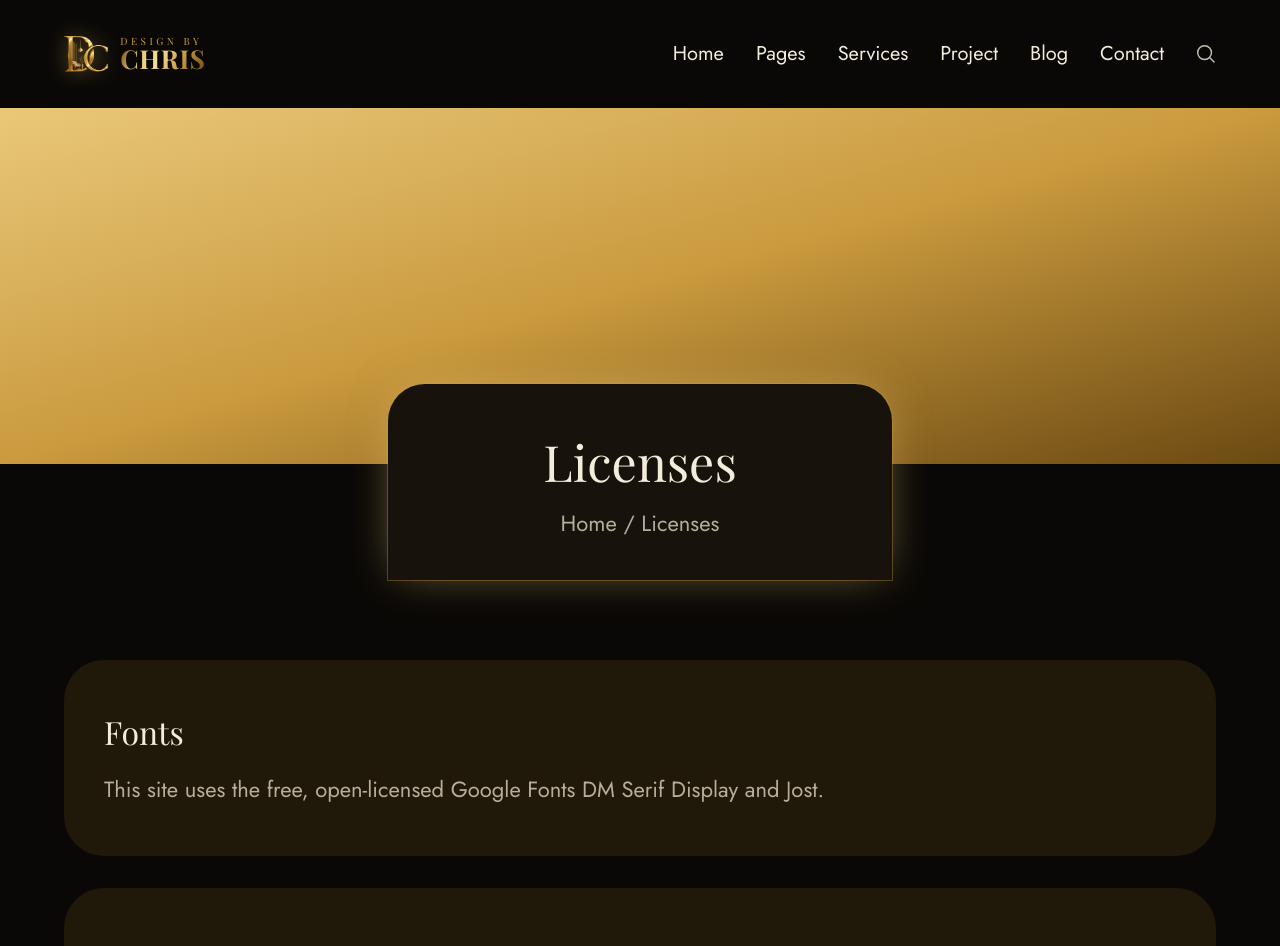
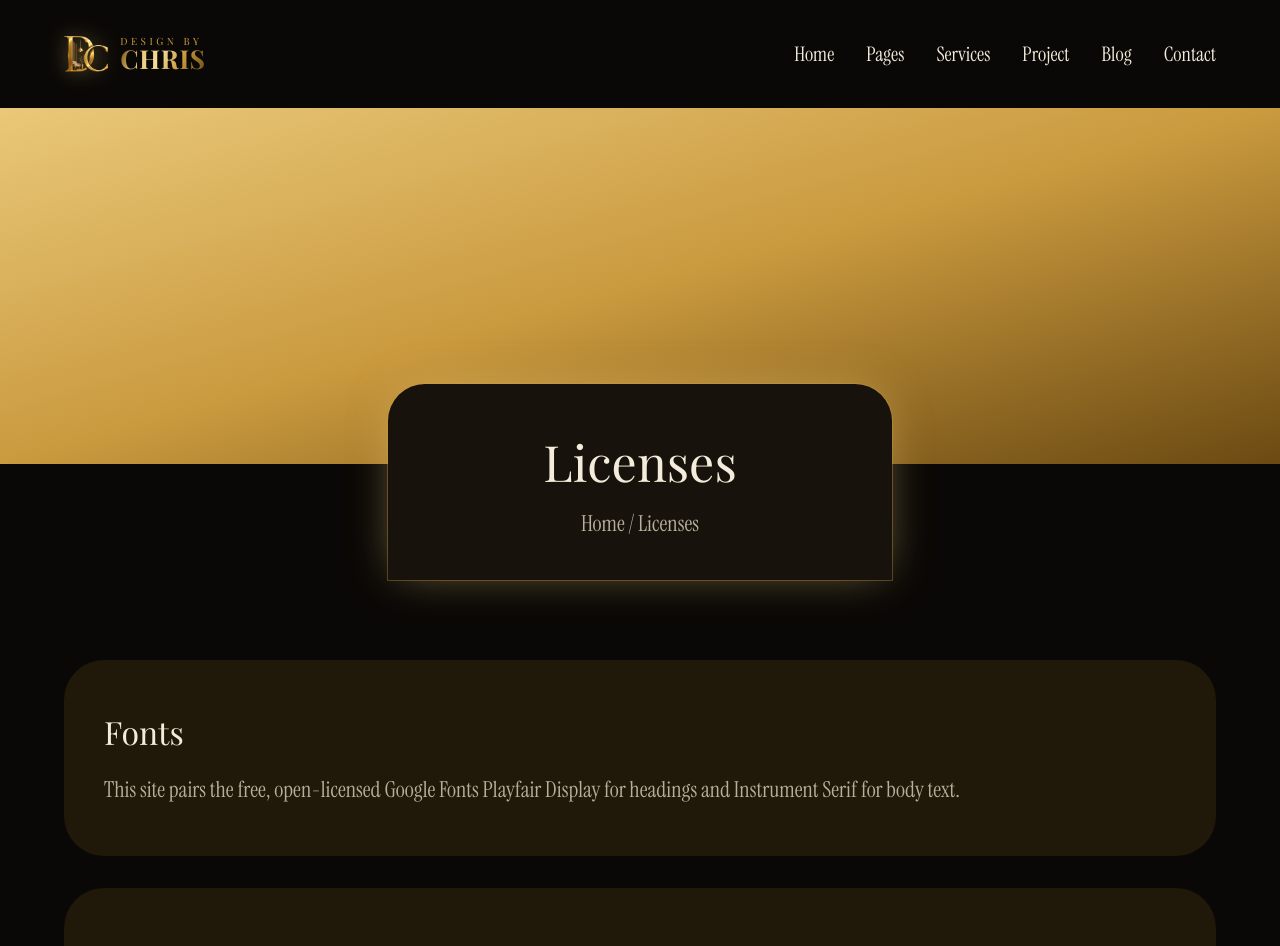
Before and after one commit to Klinton0365/design-by-christ, a Next.js app in the folder frontend/: page /license in a window 1280 px wide. Shown: the top 946 px of the page. Built offline with nearby package versions, Linux system fonts and the light colour scheme.

Commit message:
modify: font style changed

```diff
--- a/frontend/src/app/globals.css
+++ b/frontend/src/app/globals.css
@@ -57,7 +57,7 @@
 
 @theme {
   --font-heading: var(--font-playfair);
-  --font-body: var(--font-jost);
+  --font-body: var(--font-instrument-serif);
 
   --color-base: var(--raw-base);
   --color-surface: var(--raw-surface);
--- a/frontend/src/app/layout.tsx
+++ b/frontend/src/app/layout.tsx
@@ -1,5 +1,5 @@
 import type { Metadata } from "next";
-import { Playfair_Display, Jost } from "next/font/google";
+import { Playfair_Display, Instrument_Serif } from "next/font/google";
 import Script from "next/script";
 import "./globals.css";
 import Header from "@/components/Header";
@@ -13,10 +13,11 @@ const playfairDisplay = Playfair_Display({
   style: ["normal", "italic"],
 });
 
-const jost = Jost({
-  variable: "--font-jost",
+const instrumentSerif = Instrument_Serif({
+  variable: "--font-instrument-serif",
   subsets: ["latin"],
-  weight: ["400", "500", "600", "700"],
+  weight: "400",
+  style: ["normal", "italic"],
 });
 
 export const metadata: Metadata = {
@@ -30,7 +31,7 @@ export default function RootLayout({ children }: LayoutProps<"/">) {
     <html
       lang="en"
       suppressHydrationWarning
-      className={`${playfairDisplay.variable} ${jost.variable} h-full antialiased`}
+      className={`${playfairDisplay.variable} ${instrumentSerif.variable} h-full antialiased`}
     >
       <body className="min-h-full flex flex-col bg-base text-body font-body">
         <Script
--- a/frontend/src/app/license/page.tsx
+++ b/frontend/src/app/license/page.tsx
@@ -8,7 +8,7 @@ export const metadata: Metadata = {
 const credits = [
   {
     title: "Fonts",
-    body: "This site uses the free, open-licensed Google Fonts DM Serif Display and Jost.",
+    body: "This site pairs the free, open-licensed Google Fonts Playfair Display for headings and Instrument Serif for body text.",
   },
   {
     title: "Photography",
--- a/frontend/src/components/Header.tsx
+++ b/frontend/src/components/Header.tsx
@@ -71,12 +71,12 @@ export default function Header() {
               </li>
             ))}
           </ul>
-          <button aria-label="Search" className="text-ivory opacity-80 hover:text-gold hover:opacity-100">
+          {/* <button aria-label="Search" className="text-ivory opacity-80 hover:text-gold hover:opacity-100">
             <svg viewBox="0 0 21 21" className="h-5 w-5" fill="none">
               <circle cx="9" cy="9" r="7.25" stroke="currentColor" strokeWidth="1.5" />
               <path d="M14.5 14.5 19 19" stroke="currentColor" strokeWidth="1.5" strokeLinecap="round" />
             </svg>
-          </button>
+          </button> */}
         </nav>
       </div>
     </header>
```
